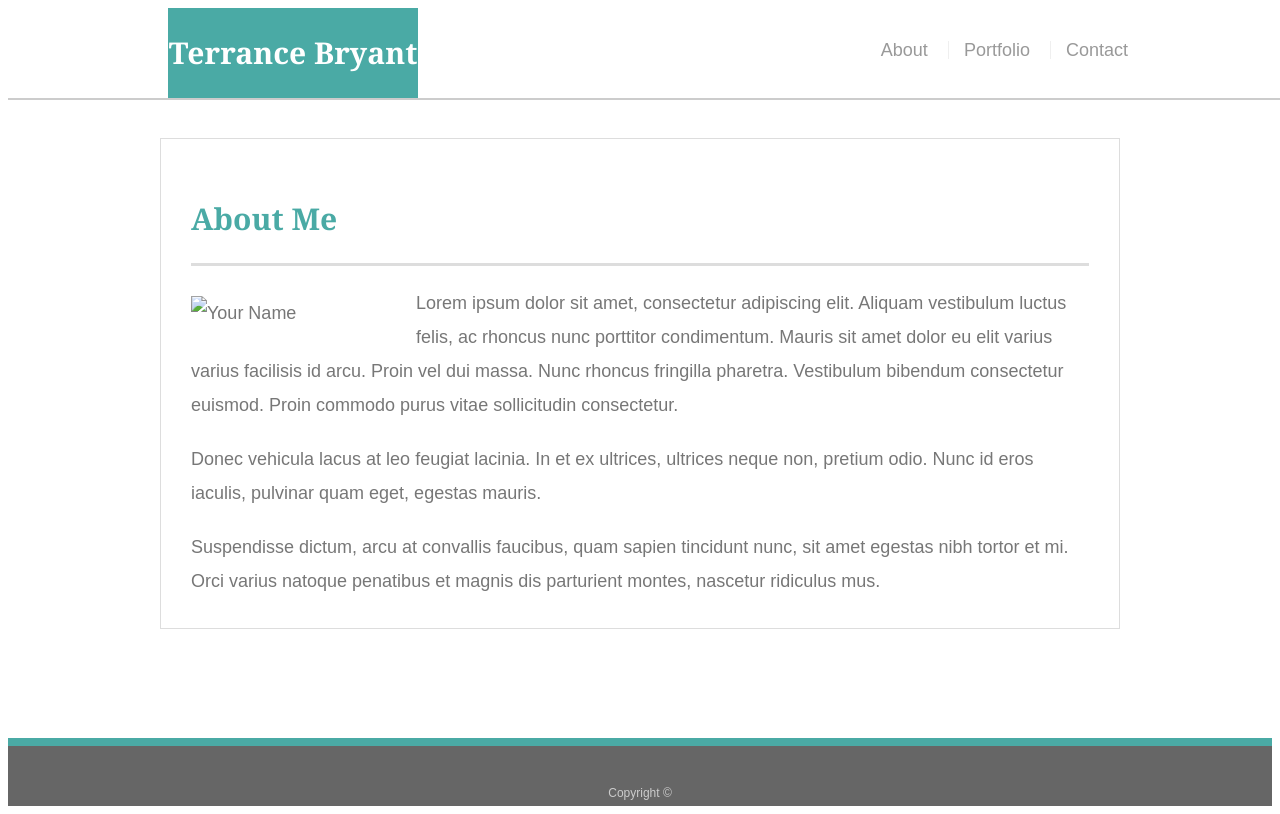
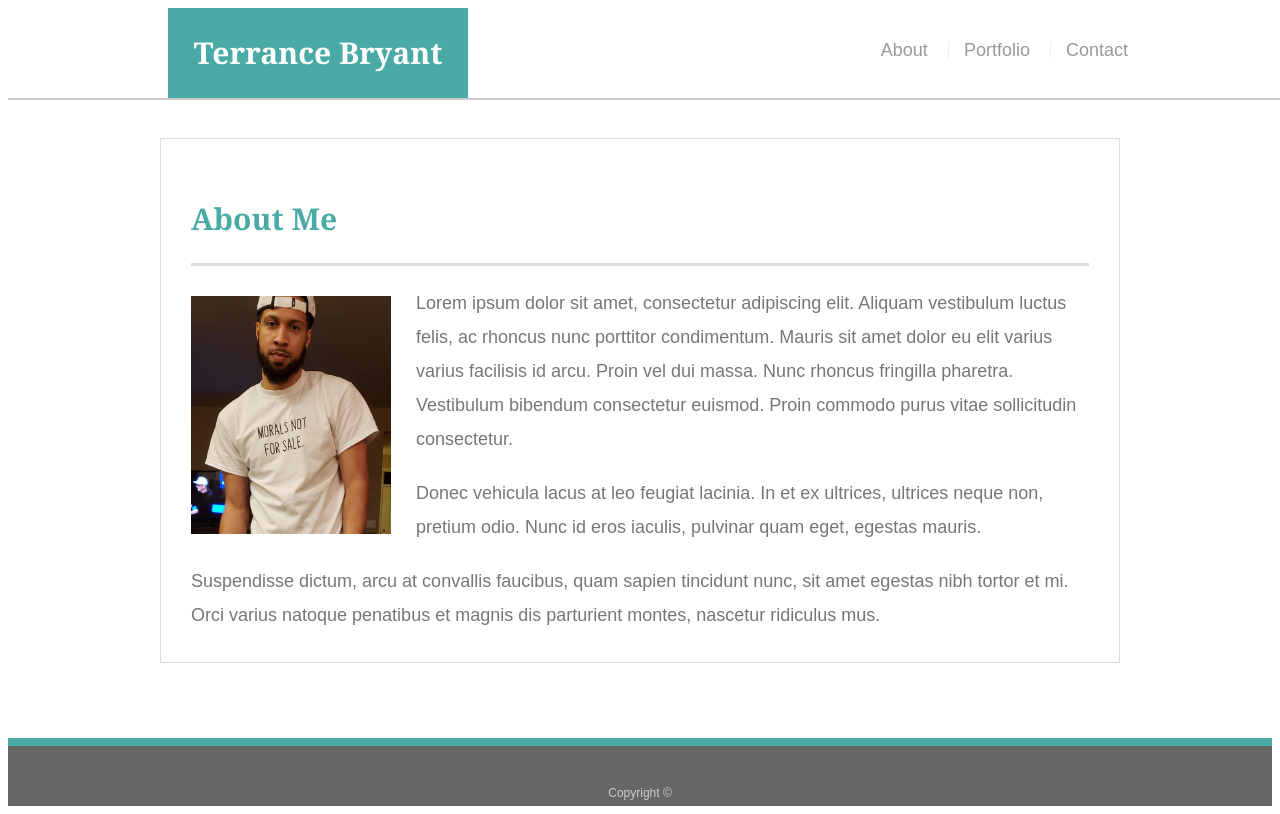
Before and after one commit to tj904615/Basic-Portfolio, a plain HTML site: page index.html in a window 1280 px wide. Drawn offline with Linux system fonts and the light colour scheme.

Commit message:
Pic added

```diff
--- a/assets/css/style.css
+++ b/assets/css/style.css
@@ -65,7 +65,7 @@ body {
 
   #logo {
     float: left;
-    width: 250px;
+    width: 300px;
     height: 90px;
     font-family: Georgia, Times, "Times New Roman", serif;
     font-size: 30px;
--- a/index.html
+++ b/index.html
@@ -24,7 +24,7 @@
     <section class="main-section">
       <h1>About Me</h1>
 
-      <img src="assets/images/cat.jpg" class="auth-image" alt="Your Name">
+      <img src="Morals.jpg" class="auth-image" alt="TJ">
 
       <p>Lorem ipsum dolor sit amet, consectetur adipiscing elit. Aliquam vestibulum luctus felis, ac rhoncus nunc porttitor condimentum. Mauris sit amet dolor eu elit varius varius facilisis id arcu. Proin vel dui massa. Nunc rhoncus fringilla pharetra. Vestibulum bibendum consectetur euismod. Proin commodo purus vitae sollicitudin consectetur.</p>
 
```
Also changed, not shown: Morals.jpg (added).
